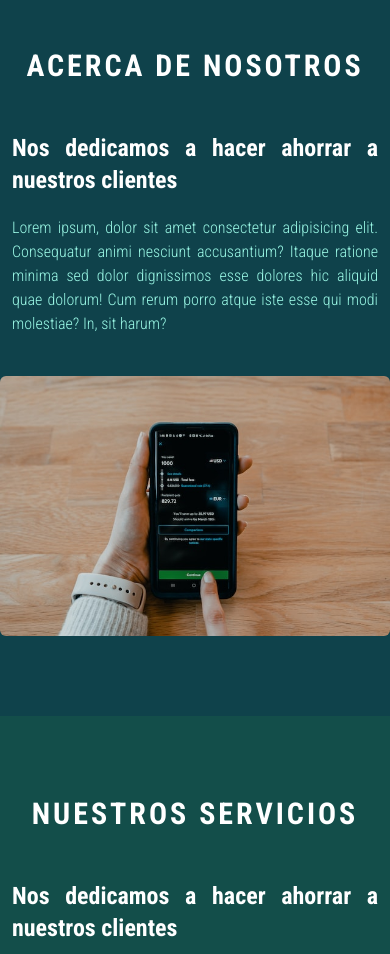
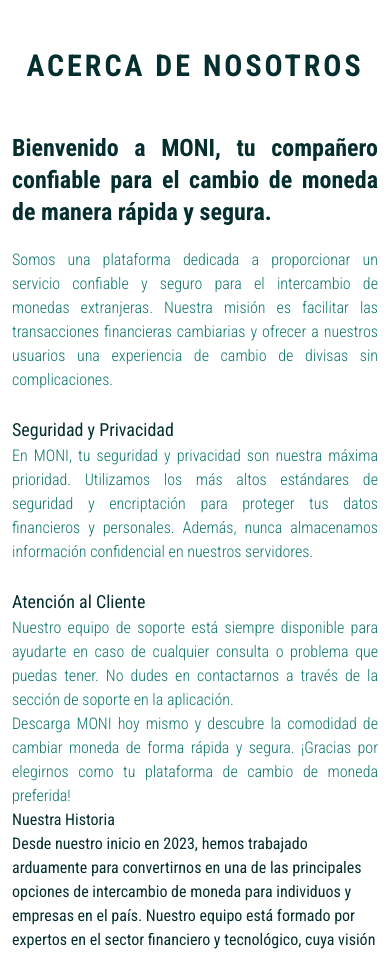
Before and after one commit to ventura01/moni-ex, a Next.js app: page / in a window 390 px wide. Shown: the part 1020-1974 px from the top of the page. Built offline with nearby package versions, Linux system fonts and the light colour scheme.

Commit message:
SERVICE & ABOUT texts

```diff
--- a/app/page.tsx
+++ b/app/page.tsx
@@ -1,4 +1,5 @@
 import AboutUs from '@/components/AboutUs'
+import CTAsection from '@/components/CTAsection'
 import Contact from '@/components/Contact'
 import Footer from '@/components/Footer'
 import Hero from '@/components/Hero'
@@ -14,6 +15,7 @@
       <Services />
       <Contact />
       <Testimonials />
+      <CTAsection />
     </main>
   )
 }
--- a/components/AboutUs.tsx
+++ b/components/AboutUs.tsx
@@ -8,24 +8,126 @@
 
 const AboutUs = (props: Props) => {
   return (
-    <section id="aboutus" className="bg-[#0f424b] py-20 relative">
-      <h3 className="text-teal-100/5 font-bold md:top-24 md:left-72 text-9xl absolute hidden xl:block">
+    <section id="aboutus" className="py-20 relative">
+      {/* <h3 className="text-teal-100/50 font-bold md:top-24 -z-10 md:left-72 text-9xl absolute hidden xl:block">
         Nosotros
-      </h3>
-      <h2 className="text-white font-bold uppercase tracking-widest text-3xl text-center mb-12 ">
+      </h3> */}
+      <h2 className="text-teal-950 font-bold uppercase tracking-widest text-3xl text-center mb-12 ">
         Acerca de Nosotros
       </h2>
-      <div className="container max-w-screen-xl mx-auto grid grid-cols-1 md:grid-cols-2">
-        <div className="px-3 md:px-0 mb-10 md:mb-0 md:pr-20 flex flex-col justify-center">
-          <h3 className="text-white font-semibold text-2xl mb-5 text-justify md:text-left">
-            Nos dedicamos a hacer ahorrar a nuestros clientes
+      <div className="container max-w-screen-xl mx-auto grid z-10 grid-cols-1 md:grid-cols-2">
+        <div className="px-3 text-teal-950 md:px-0 mb-10 md:mb-0 md:pr-20 flex flex-col justify-center">
+          <h3 className="font-semibold text-2xl mb-5 text-justify md:text-left">
+            Bienvenido a MONI, tu compañero confiable para el cambio de moneda
+            de manera rápida y segura.
           </h3>
-          <p className="text-teal-200 font-light text-justify md:text-left">
-            Lorem ipsum, dolor sit amet consectetur adipisicing elit.
-            Consequatur animi nesciunt accusantium? Itaque ratione minima sed
-            dolor dignissimos esse dolores hic aliquid quae dolorum! Cum rerum
-            porro atque iste esse qui modi molestiae? In, sit harum?
+          <p className="text-teal-700 font-light text-justify md:text-left">
+            Somos una plataforma dedicada a proporcionar un servicio confiable y
+            seguro para el intercambio de monedas extranjeras. Nuestra misión es
+            facilitar las transacciones financieras cambiarias y ofrecer a
+            nuestros usuarios una experiencia de cambio de divisas sin
+            complicaciones.
           </p>
+          <br />
+          <h4 className="text-lg">Seguridad y Privacidad</h4>
+          <p className="text-teal-700 font-light text-justify md:text-left">
+            En MONI, tu seguridad y privacidad son nuestra máxima prioridad.
+            Utilizamos los más altos estándares de seguridad y encriptación para
+            proteger tus datos financieros y personales. Además, nunca
+            almacenamos información confidencial en nuestros servidores.
+          </p>
+          <br />
+          <h4 className="text-lg">Atención al Cliente</h4>
+          <p className="text-teal-700 font-light text-justify md:text-left">
+            Nuestro equipo de soporte está siempre disponible para ayudarte en
+            caso de cualquier consulta o problema que puedas tener. No dudes en
+            contactarnos a través de la sección de soporte en la aplicación.
+            <br />
+            Descarga MONI hoy mismo y descubre la comodidad de cambiar moneda de
+            forma rápida y segura. ¡Gracias por elegirnos como tu plataforma de
+            cambio de moneda preferida!
+          </p>
+          <h4>Nuestra Historia</h4>
+
+          <p>
+            Desde nuestro inicio en 2023, hemos trabajado
+            arduamente para convertirnos en una de las principales opciones de
+            intercambio de moneda para individuos y empresas en el país.
+            Nuestro equipo está formado por expertos en el sector financiero y
+            tecnológico, cuya visión es simplificar y agilizar el proceso de
+            cambio de divisas para nuestros clientes.
+          </p>
+
+          <h4>Nuestra Filosofía</h4>
+
+          <p>
+            En MONI, creemos en la transparencia, la seguridad y la eficiencia.
+            Valoramos la confianza que nuestros clientes depositan en nosotros y
+            nos esforzamos por superar sus expectativas en cada interacción.
+            Nuestra filosofía se centra en tres pilares fundamentales:
+          </p>
+
+          <p>
+            1. Transparencia: Queremos que nuestros clientes tengan una
+            experiencia clara y comprensible en cada etapa del proceso de
+            intercambio de moneda. No hay costos ocultos ni sorpresas
+            desagradables; todo está detallado de forma transparente.
+          </p>
+
+          <p>
+            2. Seguridad: La seguridad de los fondos y datos de nuestros
+            clientes es nuestra máxima prioridad. Implementamos medidas de
+            seguridad avanzadas para proteger cada transacción y garantizar la
+            confidencialidad de la información.
+          </p>
+
+          <p>
+            3. Eficiencia: Reconocemos la importancia del tiempo en las
+            operaciones financieras. Por ello, trabajamos para ofrecer un
+            servicio rápido y eficiente, brindando a nuestros usuarios la
+            flexibilidad que necesitan para sus necesidades de cambio de
+            divisas.
+          </p>
+          <h4>Por qué Elegirnos</h4>
+
+          <p>
+            Tarifas Competitivas: Ofrecemos tasas de cambio competitivas y SIN
+            comisiones para que nuestros clientes obtengan el mejor valor
+            en sus operaciones de intercambio de moneda.
+          </p>
+
+          <p>
+            Facilidad de Uso: Nuestra plataforma intuitiva y amigable hace que
+            el proceso de cambio de divisas sea sencillo y accesible para todos.
+          </p>
+
+          <p>
+            Atención al Cliente de Calidad: Nuestro equipo de atención al
+            cliente está disponible para asistirte en cada paso del camino,
+            brindando un servicio personalizado y profesional.
+          </p>
+
+          <p>
+            Seguridad Garantizada: Implementamos medidas de seguridad de
+            vanguardia para asegurar que tus datos y transacciones estén
+            protegidos en todo momento.
+          </p>
+
+          <p>
+            En MONI, estamos comprometidos con la
+            excelencia en el servicio y en ofrecer una experiencia confiable y
+            satisfactoria para nuestros clientes. Siempre nos esforzamos por
+            mejorar y adaptarnos a las necesidades cambiantes del mercado
+            financiero, para seguir siendo tu mejor opción en intercambio de
+            moneda.
+          </p>
+
+          <p>
+            ¡Gracias por elegirnos para tus operaciones de cambio de divisas!
+          </p>
+          <p>[Nombre del equipo o fundador/es]</p>
+          <p>MONI</p>
+          <p>[Fecha actualización o fundación]</p>
         </div>
 
         <div className="">
--- a/components/Contact.tsx
+++ b/components/Contact.tsx
@@ -37,7 +37,7 @@
     // });
   };
   return (
-    <section id="contactus" className="py-20 px-3 bg-[#082429] sm:px-0 md:px-0">
+    <section id="contactus" className="py-20 px-3 bg-[#09272c] sm:px-0 md:px-0">
       <div className="container max-w-screen-xl mx-auto grid grid-cols-1 md:grid-cols-2">
         <div className="md:flex align-middle row-start-2 row-end-3 md:col-start-1 md:col-end-2 hidden">
           <img
--- a/components/Hero.tsx
+++ b/components/Hero.tsx
@@ -8,7 +8,9 @@
 type Props = {};
 
 const Hero = (props: Props) => {
-  const handleScroll = () => {};
+  const handleScroll = () => {
+    window.scrollTo({ top: 1640, left: 0 });
+  };
   return (
     <header className="hero flex items-center bg-[url('/images/hero-img-1.jpg')] bg-cover bg-center relative">
       <div className="absolute top-0 left-0 right-0 bottom-0 bg-teal-950/70 z-0" />
--- a/components/Services.tsx
+++ b/components/Services.tsx
@@ -11,23 +11,86 @@
 
 const Services = (props: Props) => {
   return (
-    <section id="services" className="py-20 relative bg-teal-900">
-      <h3 className="text-teal-100/5 font-bold md:top-24 md:left-72 text-9xl absolute hidden xl:block">
+    <section id="services" className="py-20 relative bg-gray-100">
+      {/* <h3 className="text-teal-100/5 font-bold md:top-24 md:left-72 text-9xl absolute hidden xl:block">
         Servicios
-      </h3>
-      <h2 className="text-white font-bold uppercase tracking-widest text-3xl text-center mb-12">
+      </h3> */}
+      <h2 className="text-teal-950 font-bold uppercase tracking-widest text-3xl text-center mb-12">
         nuestros servicios
       </h2>
       <div className="container max-w-screen-xl mx-auto grid grid-cols-1 md:grid-cols-2">
         <div className="px-3 md:px-0 mb-10 md:mb-0 md:pr-20 flex flex-col justify-center">
-          <h3 className="text-white font-semibold text-2xl mb-5 text-justify md:text-left">
-            Nos dedicamos a hacer ahorrar a nuestros clientes
-          </h3>
-          <p className="text-teal-200 font-light text-justify md:text-left">
-            Lorem ipsum, dolor sit amet consectetur adipisicing elit.
-            Consequatur animi nesciunt accusantium? Itaque ratione minima sed
-            dolor dignissimos esse dolores hic aliquid quae dolorum! Cum rerum
-            porro atque iste esse qui modi molestiae? In, sit harum?
+          {/* <h3 className="text-teal-950 font-semibold text-2xl mb-5 text-justify md:text-left">
+            Nuestros Servicios
+          </h3> */}
+          <p className="text-teal-950 font-semibold text-justify md:text-left">
+            Bienvenido a Moni, tu plataforma confiable para realizar
+            conversiones de moneda de manera rápida y segura. Nuestra aplicación
+            ha sido diseñada pensando en tus necesidades para facilitar tus
+            transacciones internacionales y viajes al extranjero. Con Moni,
+            podrás aprovechar una serie de servicios y características
+            esenciales:
+          </p>
+          <br />
+          <h4 className="text-teal-950 text-lg font-semibold">
+            Conversión Rápida y Precisa:
+          </h4>
+          {/* <br /> */}
+          <p className="text-teal-700">
+            Realiza conversiones instantáneas entre dólares y córdobas o
+            viceversa. Nuestra aplicación utiliza tasas de cambio en tiempo
+            real, asegurándonos de que siempre obtengas el valor más preciso
+            para tus operaciones financieras.
+          </p>
+          <br />
+          <h4 className="text-teal-950 text-lg font-semibold">
+            Calculadora Integrada:
+          </h4>
+          {/* <br /> */}
+          <p className="text-teal-700">
+            Nuestra calculadora de cambio te permite ingresar la cantidad exacta
+            que deseas cambiar y obtener al instante el equivalente en la moneda
+            de destino. Olvídate de cálculos complejos y asegúrate de que cada
+            transacción sea transparente y sin sorpresas.
+          </p>
+          <br />
+          <h4 className="text-teal-950 text-lg font-semibold">
+            Seguridad y Privacidad:
+          </h4>
+          {/* <br /> */}
+          <p className="text-teal-700">
+            En Moni, la seguridad de tus datos personales y financieros es
+            nuestra máxima prioridad. Utilizamos las últimas tecnologías de
+            encriptación para garantizar que tu información esté protegida en
+            todo momento.
+          </p>
+          <br />
+          <h4 className="text-teal-950 text-lg font-semibold">
+            Registro de Historial de Transacciones:
+          </h4>
+          {/* <br /> */}
+          <p className="text-teal-700">
+            Accede fácilmente a tu historial de transacciones para llevar un
+            registro de tus conversiones pasadas. Esto te permitirá realizar un
+            seguimiento detallado de tus operaciones y facilitar la gestión de
+            tus finanzas.
+          </p>
+          <br />
+          <h4 className="text-teal-950 text-lg font-semibold">
+            Atención al Cliente:
+          </h4>
+          {/* <br /> */}
+          <p className="text-teal-700">
+            Nuestro equipo de atención al cliente está disponible de 8:00 -
+            17:00 de Lunes a Viernes, para brindarte asistencia rápida y
+            efectiva en caso de cualquier consulta o problema que puedas tener.
+          </p>
+          <br />
+          <p className="text-teal-700">
+            Descarga Moni ahora y descubre la comodidad de cambiar moneda de
+            forma eficiente y segura. Facilitamos tus operaciones financieras
+            globales, brindándote la confianza que necesitas en cada paso del
+            camino.
           </p>
         </div>
         <div className="flex flex-col md:flex-row justify-around items-center gap-y-10 md:gap-y-0 md:gap-x-5 mb-10 md:mb-0 ">
@@ -36,21 +99,27 @@
               <ClockClockwise size={60} className="text-teal-100" />
             </div>
             <h3 className="text-white font-bold text-lg">Rápido</h3>
-            <p className="text-center font-light text-white">Minima sit libero veritatis dolores animi.</p>
+            <p className="text-center font-light text-white">
+              Minima sit libero veritatis dolores animi.
+            </p>
           </div>
           <div className="flex flex-col items-center gap-y-3 px-3 md:px-0">
             <div>
               <CheckCircle size={60} className="text-teal-100" />
             </div>
             <h3 className="text-white font-bold text-lg">Fácil</h3>
-            <p className="text-center font-light text-white">Autem blanditiis aut eligendi quis officiis dolore et aliquam.</p>
+            <p className="text-center font-light text-white">
+              Autem blanditiis aut eligendi quis officiis dolore et aliquam.
+            </p>
           </div>
           <div className="flex flex-col items-center gap-y-3 px-3 md:px-0">
             <div>
               <ShieldCheck size={60} className="text-teal-100" />
             </div>
             <h3 className="text-white font-bold text-lg">Seguro</h3>
-            <p className="text-center font-light text-white">Laborum sapiente nesciunt dolor repellat qui.</p>
+            <p className="text-center font-light text-white">
+              Laborum sapiente nesciunt dolor repellat qui.
+            </p>
           </div>
         </div>
       </div>
--- a/data.ts
+++ b/data.ts
@@ -4,8 +4,8 @@
   { title: "servicios", url: "#services" },
   { title: "contacto", url: "#contactus" },
   { title: "testimonios", url: "#testimonials" },
-  { title: "blog", url: "/blog" },
-  { title: "ayuda", url: "/help" },
+  // { title: "blog", url: "/blog" },
+  // { title: "ayuda", url: "/help" },
 ];
 
 export const footerLinks = [
--- a/types.ts
+++ b/types.ts
@@ -6,6 +6,6 @@
   containerStyles?: string;
   handleClick?: MouseEventHandler<HTMLButtonElement>;
   iconStyles?: string;
-  btnType: "submit" | "button";
+  btnType: "submit" | "button" | "subscribe";
   disabled?: boolean;
 }
```
Also changed, not shown: components/CTAsection.tsx (added, +11 -0 lines), components/Navbar.tsx (+16 -2 lines), components/Testimonials.tsx (+4 -4 lines), public/images/hero-img-2.png, 1 other file (tests, documents, lock files or other folders).
